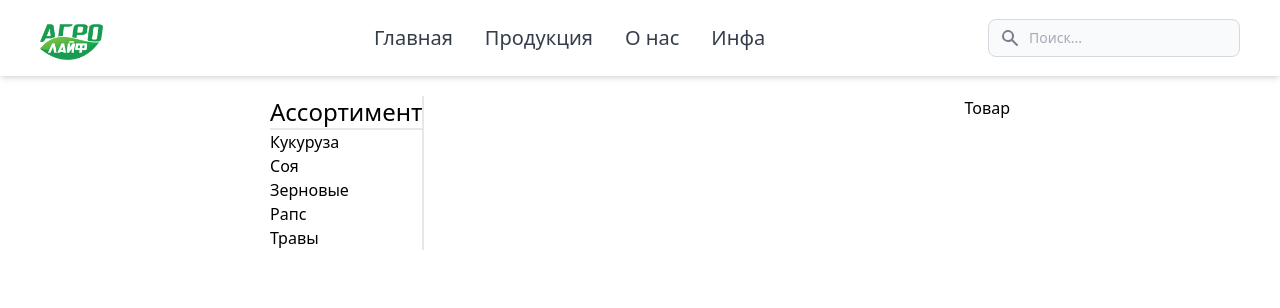
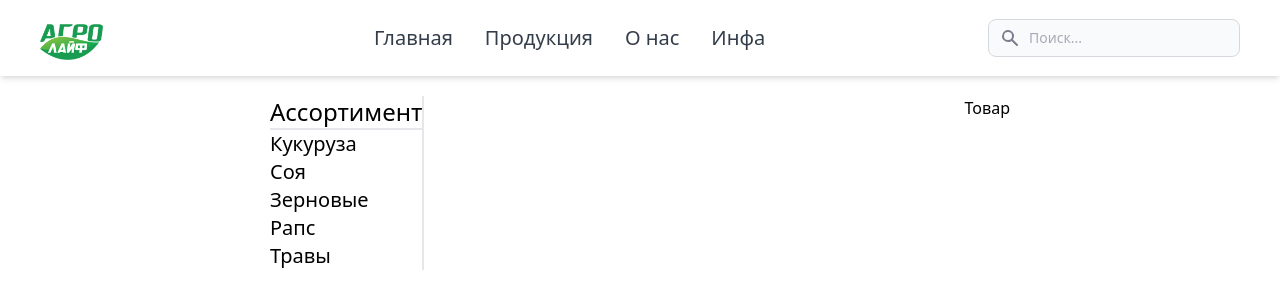
Before and after one commit to IlyaRenard/AgroImage, a React (Create React App) app: page /products in a window 1280 px wide. Shown: the top 308 px of the page. Built offline with nearby package versions, Linux system fonts and the light colour scheme.

Commit message:
Попробовал сделать DropDownMenu с категориями

```diff
--- /dev/null
+++ b/src/components/DropDownMenu.tsx
@@ -0,0 +1,40 @@
+import React, { useState } from "react";
+import { category } from "../data/category";
+
+const DropDownMenu = () => {
+  const [categorys, setCategorys] = useState(category);
+
+  const [open, setOpen] = useState(false);
+
+  const clickHandler = () => {
+    setOpen(!open);
+  };
+
+  return (
+    <div>
+      {categorys.map((category) => (
+        <ul className="flex flex-col mr-4">
+          <li>
+            <a
+              onClick={clickHandler}
+              className="text-xl cursor-pointer hover:font-bold "
+            >
+              {category.category}
+            </a>
+            {open && (
+              <ul>
+                {category.value.map((value) => (
+                  <li className=" indent-4 hover:border-b-2 border-green-300 cursor-pointer">
+                    {value}
+                  </li>
+                ))}
+              </ul>
+            )}
+          </li>
+        </ul>
+      ))}
+    </div>
+  );
+};
+
+export default DropDownMenu;
--- /dev/null
+++ b/src/data/category.ts
@@ -0,0 +1,7 @@
+export const category = [
+    { category: "Кукуруза", value: ["Aвстрийской селекции", "Молдавской селекции", "Французской селекции"] },
+    { category: "Соя", value: [] },
+    { category: "Зерновые ", value: ["Пшеница озимая", "Пщеница яровая", "Озимая тритикале", "Рожь"] },
+    { category: "Рапс", value: ["Озимовый яровой"] },
+    { category: "Травы", value: [] },
+]
--- a/src/pages/Products.tsx
+++ b/src/pages/Products.tsx
@@ -1,4 +1,5 @@
 import React, { useState } from "react";
+import DropDownMenu from "../components/DropDownMenu";
 
 const Products = () => {
   return (
@@ -6,13 +7,7 @@ const Products = () => {
       <div className="flex flex-row justify-around mt-5">
         <div className=" border-r-2">
           <h1 className=" text-2xl border-b-2">Ассортимент</h1>
-          <ul>
-            <li>Кукуруза</li>
-            <li>Соя</li>
-            <li>Зерновые</li>
-            <li>Рапс</li>
-            <li>Травы</li>
-          </ul>
+          <DropDownMenu />
         </div>
         <div>Товар</div>
       </div>
```
